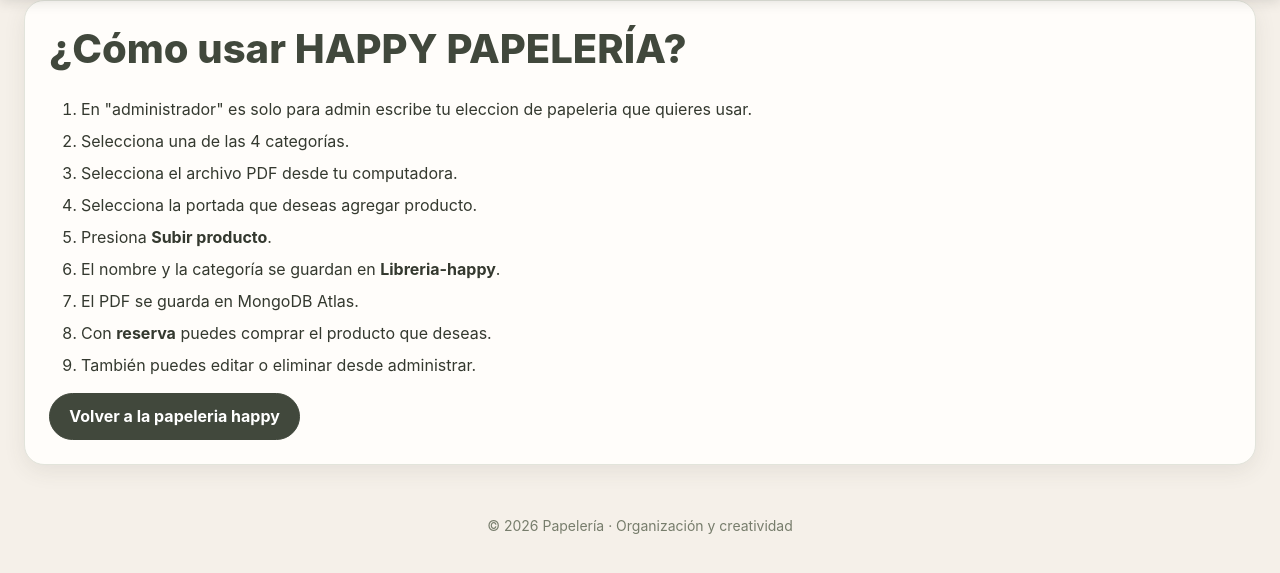
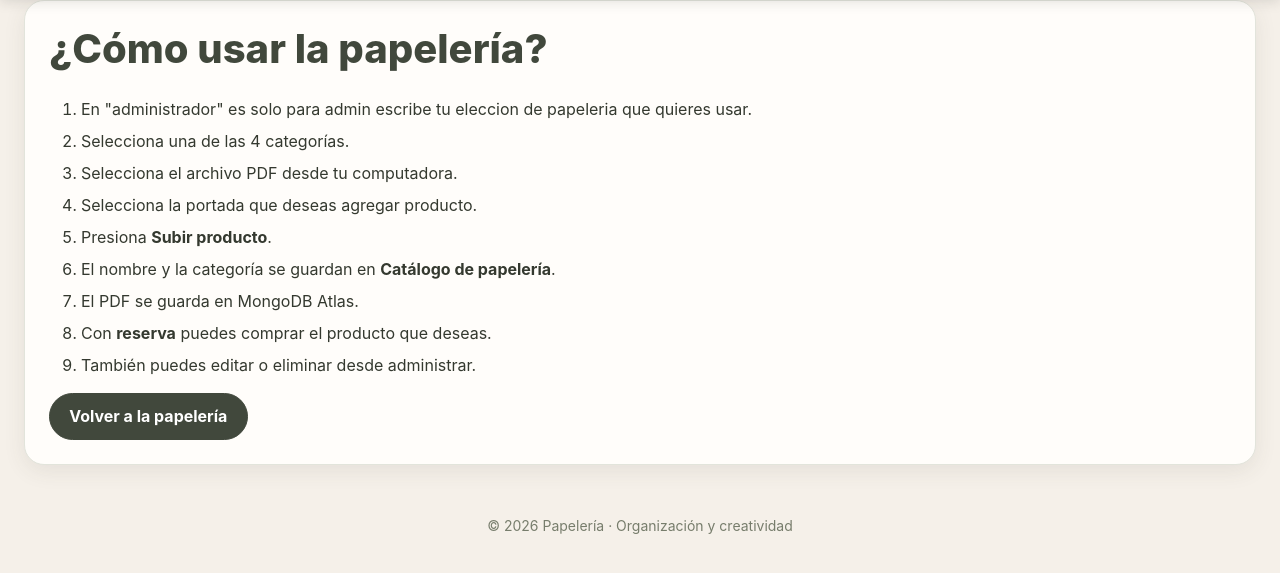
Before and after one commit to gongorapinedadannacbtis272-dot/papeleria, a Flask app: page /ayuda in a window 1280 px wide. Shown: the part 86-659 px from the top of the page. Run offline with Flask 3, Linux system fonts and the light colour scheme; parts of the project's set-up code (start-up, migrations or seed data) failed here and were passed over.

Commit message:
Update ayuda.html

```diff
--- a/templates/ayuda.html
+++ b/templates/ayuda.html
@@ -9,7 +9,7 @@
 
     <h1 class="section-title">
 
-        ¿Cómo usar HAPPY PAPELERÍA?
+        ¿Cómo usar la papelería?
 
     </h1>
 
@@ -60,7 +60,7 @@
 
             El nombre y la categoría
             se guardan en
-            <b>Libreria-happy</b>.
+            <b>Catálogo de papelería</b>.
 
         </li>
 
@@ -100,7 +100,7 @@
 
     >
 
-        Volver a la papeleria happy
+        Volver a la papelería
 
     </a>
 
```
